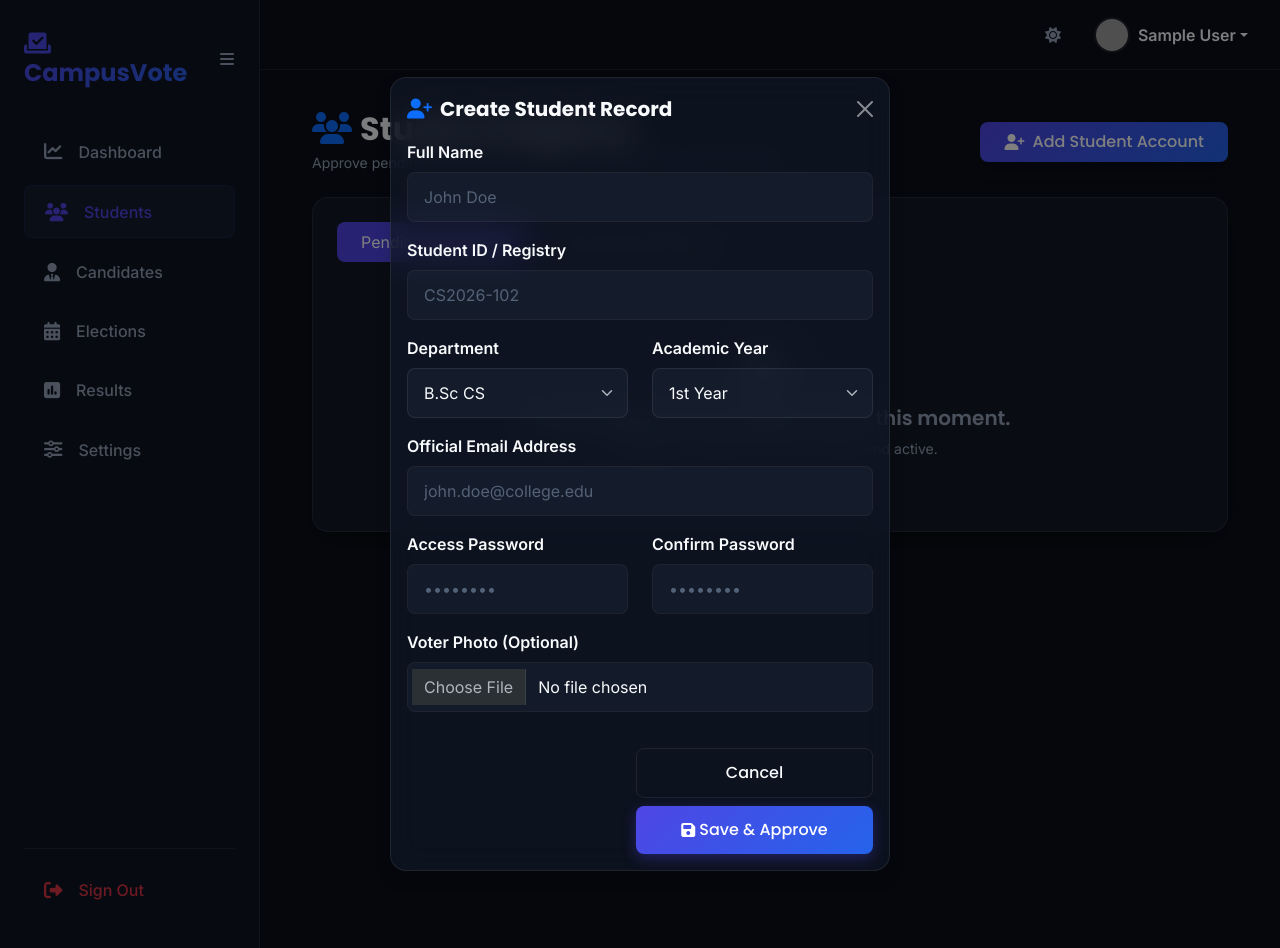
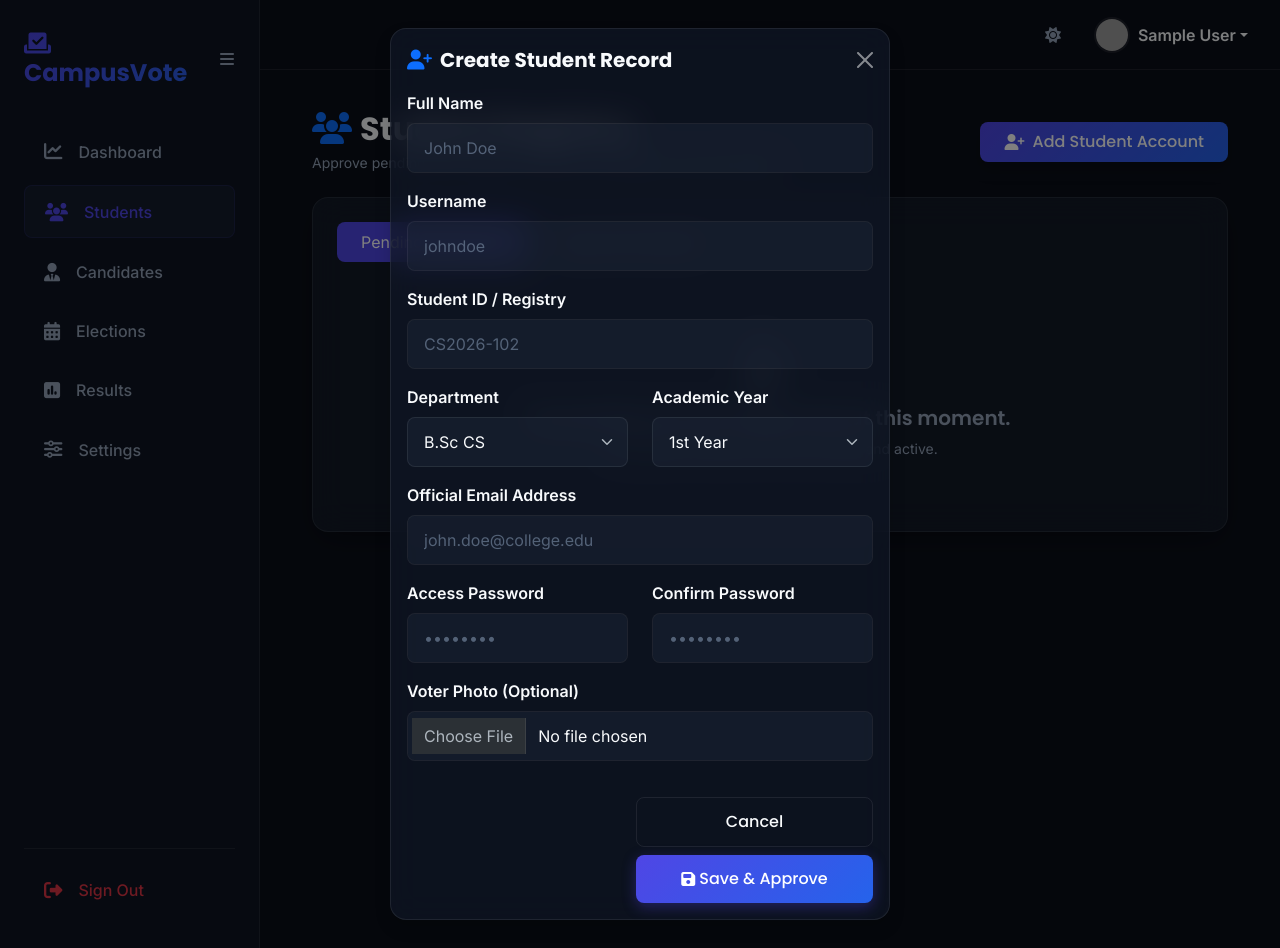
Before and after one commit to Muju-YT/Campus-Vote, a Django app: page /students/ in a window 1280 px wide, after a click on "Add Student Account". Run offline with Django 5.2, Linux system fonts and the light colour scheme; the visitor is signed in with stand-in values (Sample User, id 1); some libraries are stand-ins or nearby versions; grey boxes are pictures that could not be loaded.

Commit message:
Fix admin student creation functionality

```diff
--- a/templates/admin/students.html
+++ b/templates/admin/students.html
@@ -174,6 +174,10 @@
                         <input type="text" class="form-control" id="id_full_name" name="full_name" required placeholder="John Doe">
                     </div>
                     <div class="mb-3">
+                        <label for="id_username" class="form-label fw-semibold text-dark">Username</label>
+                        <input type="text" class="form-control" id="id_username" name="username" required placeholder="johndoe">
+                    </div>
+                    <div class="mb-3">
                         <label for="id_student_id" class="form-label fw-semibold text-dark">Student ID / Registry</label>
                         <input type="text" class="form-control" id="id_student_id" name="student_id" required placeholder="CS2026-102">
                     </div>
```
